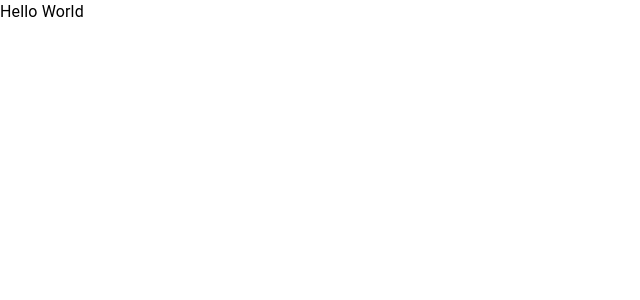
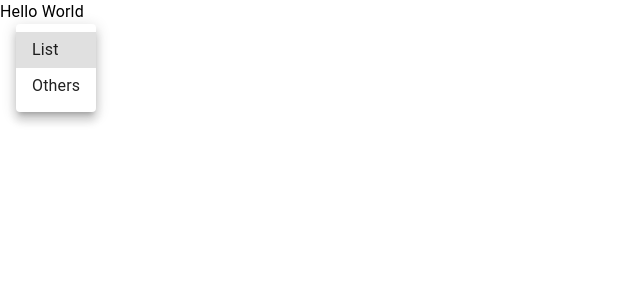
Before and after one commit to ClarenceLuk/web-app, a React (Create React App) app: page / in a window 1280 px wide. Shown: the top 300 px of the page, without its empty margins (0-640 px from the left). Built offline with nearby package versions, Linux system fonts and the light colour scheme.

Commit message:
trying menu item

```diff
--- a/src/App.tsx
+++ b/src/App.tsx
@@ -1,10 +1,18 @@
 import React from 'react';
 import logo from './logo.svg';
 import './App.css';
-import { Typography } from '@mui/material';
+import { Menu, MenuItem, Typography } from '@mui/material';
 
 function App() {
-  return <Typography>Hello World</Typography>;
+  return (
+    <div>
+      <Menu open={true}>
+        <MenuItem>List</MenuItem>
+        <MenuItem>Others</MenuItem>
+      </Menu>
+      <Typography>Hello World</Typography>
+    </div>
+  );
 }
 
 export default App;
```
